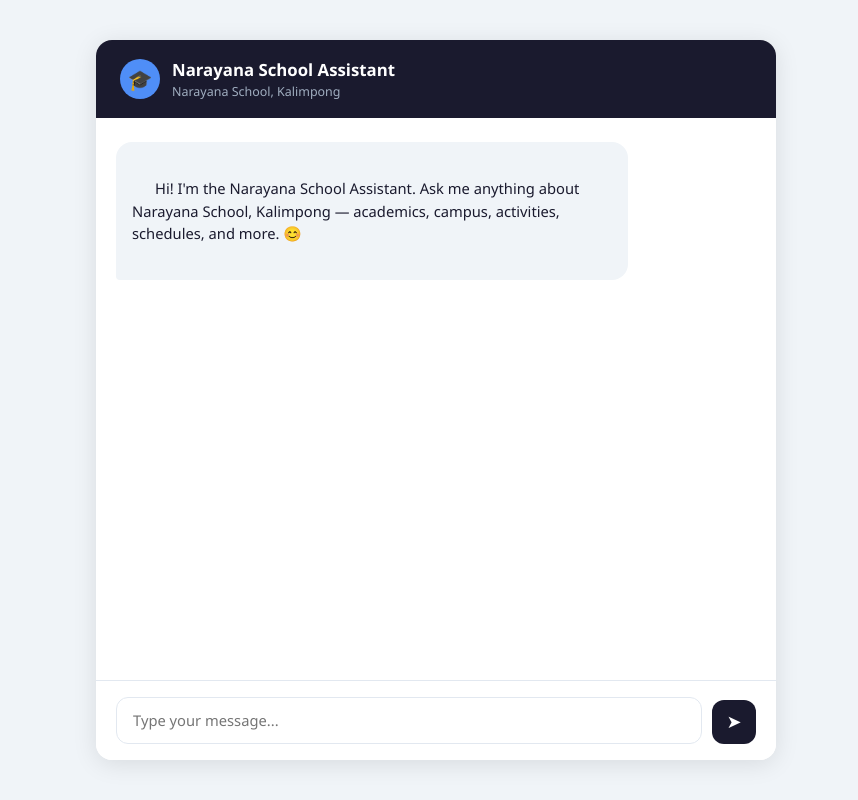
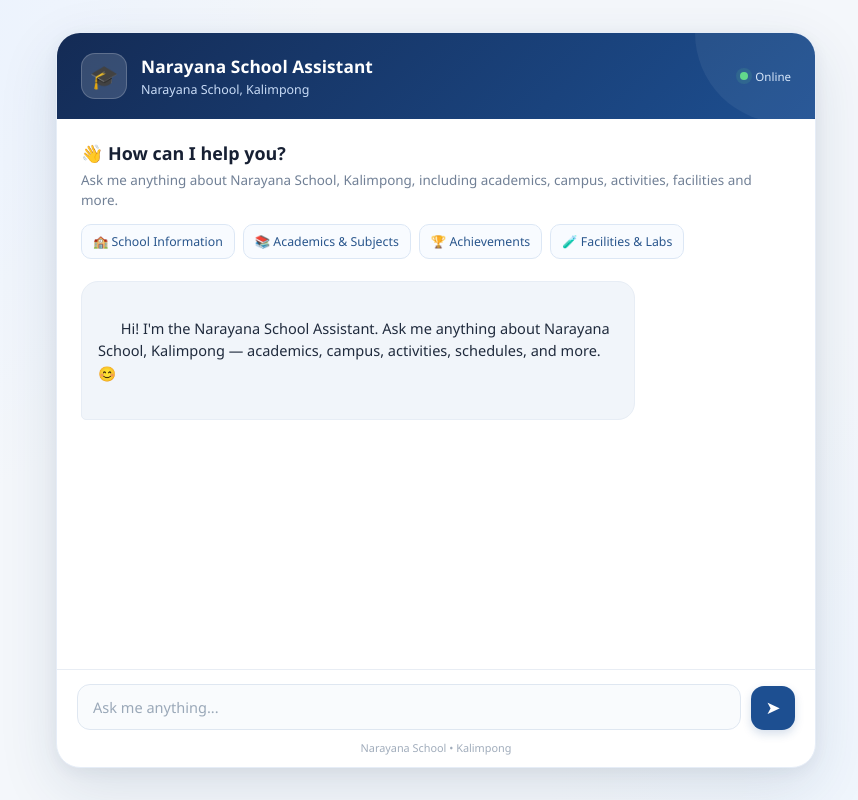
Before and after one commit to nityasa06-cell/Narayana-School-Bot, a Flask app: page / in a window 1280 px wide. Shown: the whole page, without its empty margins (204-1062 px from the left). Run offline with Flask 3, Linux system fonts and the light colour scheme.

Commit message:
Update index.html

```diff
--- a/templates/index.html
+++ b/templates/index.html
@@ -4,145 +4,267 @@
   <meta charset="UTF-8" />
   <meta name="viewport" content="width=device-width, initial-scale=1.0" />
   <title>Narayana School Assistant</title>
+
   <style>
-    /* ── Reset & base ─────────────────────────────────────── */
-    *, *::before, *::after { box-sizing: border-box; margin: 0; padding: 0; }
+    /* ── Reset ───────────────────────────────────────────── */
+    *, *::before, *::after {
+      box-sizing: border-box;
+      margin: 0;
+      padding: 0;
+    }
 
+    /* ── Base ────────────────────────────────────────────── */
     body {
       font-family: 'Segoe UI', system-ui, sans-serif;
-      background: #f0f4f8;
-      color: #1a1a2e;
+      background:
+        radial-gradient(circle at top left, #e8f1ff 0%, transparent 35%),
+        radial-gradient(circle at bottom right, #edf5ff 0%, transparent 35%),
+        #f4f7fb;
+      color: #172033;
       height: 100vh;
       display: flex;
-      flex-direction: column;
       align-items: center;
       justify-content: center;
+      padding: 20px;
     }
 
-    /* ── Chat container ───────────────────────────────────── */
+    /* ── Main container ──────────────────────────────────── */
     .chat-container {
       width: 100%;
-      max-width: 680px;
-      height: 90vh;
+      max-width: 760px;
+      height: 92vh;
+      max-height: 900px;
       background: #ffffff;
-      border-radius: 16px;
-      box-shadow: 0 4px 24px rgba(0, 0, 0, 0.1);
+      border-radius: 24px;
+      box-shadow:
+        0 20px 60px rgba(28, 55, 90, 0.12),
+        0 4px 15px rgba(28, 55, 90, 0.06);
       display: flex;
       flex-direction: column;
       overflow: hidden;
+      border: 1px solid #e6edf7;
     }
 
-    /* ── Header ───────────────────────────────────────────── */
+    /* ── Header ──────────────────────────────────────────── */
     .chat-header {
-      background: #1a1a2e;
+      background: linear-gradient(135deg, #142b55 0%, #1d4f91 100%);
       color: #ffffff;
-      padding: 18px 24px;
+      padding: 20px 24px;
       display: flex;
       align-items: center;
-      gap: 12px;
+      gap: 14px;
+      position: relative;
+      overflow: hidden;
+    }
+
+    .chat-header::after {
+      content: "";
+      position: absolute;
+      width: 180px;
+      height: 180px;
+      border-radius: 50%;
+      background: rgba(255, 255, 255, 0.06);
+      right: -60px;
+      top: -90px;
     }
 
     .chat-header .avatar {
-      width: 40px;
-      height: 40px;
-      border-radius: 50%;
-      background: #4f8ef7;
+      width: 46px;
+      height: 46px;
+      border-radius: 14px;
+      background: rgba(255, 255, 255, 0.15);
+      border: 1px solid rgba(255, 255, 255, 0.2);
       display: flex;
       align-items: center;
       justify-content: center;
-      font-size: 20px;
+      font-size: 23px;
       flex-shrink: 0;
+      position: relative;
+      z-index: 1;
+    }
+
+    .chat-header .info {
+      position: relative;
+      z-index: 1;
     }
 
     .chat-header .info h1 {
-      font-size: 1.05rem;
-      font-weight: 600;
+      font-size: 1.08rem;
+      font-weight: 650;
+      letter-spacing: 0.1px;
     }
 
     .chat-header .info p {
       font-size: 0.78rem;
-      color: #a0aec0;
-      margin-top: 2px;
+      color: #c9dcf7;
+      margin-top: 3px;
     }
 
-    /* ── Messages area ────────────────────────────────────── */
+    .online-status {
+      margin-left: auto;
+      position: relative;
+      z-index: 1;
+      display: flex;
+      align-items: center;
+      gap: 7px;
+      font-size: 0.72rem;
+      color: #d9e8fb;
+    }
+
+    .online-dot {
+      width: 8px;
+      height: 8px;
+      background: #62d98b;
+      border-radius: 50%;
+      box-shadow: 0 0 0 4px rgba(98, 217, 139, 0.12);
+    }
+
+    /* ── Welcome area ────────────────────────────────────── */
+    .welcome {
+      padding: 22px 24px 4px;
+    }
+
+    .welcome h2 {
+      font-size: 1.12rem;
+      color: #172033;
+      margin-bottom: 5px;
+    }
+
+    .welcome p {
+      color: #718096;
+      font-size: 0.84rem;
+      line-height: 1.5;
+    }
+
+    .suggestions {
+      display: flex;
+      flex-wrap: wrap;
+      gap: 8px;
+      margin-top: 14px;
+    }
+
+    .suggestion {
+      border: 1px solid #dce7f5;
+      background: #f8fbff;
+      color: #28558c;
+      border-radius: 10px;
+      padding: 8px 11px;
+      font-size: 0.77rem;
+      cursor: pointer;
+      transition: all 0.2s ease;
+      font-family: inherit;
+    }
+
+    .suggestion:hover {
+      background: #edf5ff;
+      border-color: #a9c8ed;
+      transform: translateY(-1px);
+    }
+
+    /* ── Messages ────────────────────────────────────────── */
     .messages {
       flex: 1;
       overflow-y: auto;
-      padding: 24px 20px;
+      padding: 18px 24px 20px;
       display: flex;
       flex-direction: column;
-      gap: 14px;
+      gap: 13px;
       scroll-behavior: smooth;
     }
 
     .message {
-      max-width: 80%;
+      max-width: 78%;
       padding: 12px 16px;
-      border-radius: 16px;
-      font-size: 0.92rem;
+      border-radius: 17px;
+      font-size: 0.91rem;
       line-height: 1.55;
       white-space: pre-wrap;
       word-break: break-word;
+      animation: messageIn 0.2s ease-out;
     }
 
-    /* Bot message */
-    .message.bot {
-      background: #f0f4f8;
-      color: #1a1a2e;
-      align-self: flex-start;
-      border-bottom-left-radius: 4px;
+    @keyframes messageIn {
+      from {
+        opacity: 0;
+        transform: translateY(5px);
+      }
+      to {
+        opacity: 1;
+        transform: translateY(0);
+      }
     }
 
-    /* User message */
+    /* Bot */
+    .message.bot {
+      background: #f1f5fa;
+      color: #202b3d;
+      align-self: flex-start;
+      border-bottom-left-radius: 5px;
+      border: 1px solid #e7edf5;
+    }
+
+    /* User */
     .message.user {
-      background: #1a1a2e;
+      background: linear-gradient(135deg, #1d4f91, #2868b5);
       color: #ffffff;
       align-self: flex-end;
-      border-bottom-right-radius: 4px;
+      border-bottom-right-radius: 5px;
+      box-shadow: 0 4px 10px rgba(29, 79, 145, 0.13);
     }
 
-    /* Error message */
+    /* Error */
     .message.error {
-      background: #fff5f5;
-      color: #c53030;
+      background: #fff6f6;
+      color: #b83232;
       border: 1px solid #fed7d7;
       align-self: flex-start;
-      border-bottom-left-radius: 4px;
+      border-bottom-left-radius: 5px;
     }
 
-    /* ── Typing indicator ─────────────────────────────────── */
+    /* ── Typing indicator ────────────────────────────────── */
     .typing-indicator {
       display: flex;
       gap: 5px;
-      padding: 14px 16px;
-      background: #f0f4f8;
-      border-radius: 16px;
-      border-bottom-left-radius: 4px;
+      padding: 13px 16px;
+      background: #f1f5fa;
+      border: 1px solid #e7edf5;
+      border-radius: 17px;
+      border-bottom-left-radius: 5px;
       align-self: flex-start;
       align-items: center;
+      animation: messageIn 0.2s ease-out;
     }
 
     .typing-indicator span {
-      width: 8px;
-      height: 8px;
-      background: #718096;
+      width: 7px;
+      height: 7px;
+      background: #7d91a9;
       border-radius: 50%;
       animation: bounce 1.2s infinite ease-in-out;
     }
 
-    .typing-indicator span:nth-child(2) { animation-delay: 0.2s; }
-    .typing-indicator span:nth-child(3) { animation-delay: 0.4s; }
+    .typing-indicator span:nth-child(2) {
+      animation-delay: 0.2s;
+    }
+
+    .typing-indicator span:nth-child(3) {
+      animation-delay: 0.4s;
+    }
 
     @keyframes bounce {
-      0%, 60%, 100% { transform: translateY(0); }
-      30%            { transform: translateY(-6px); }
+      0%, 60%, 100% {
+        transform: translateY(0);
+      }
+
+      30% {
+        transform: translateY(-6px);
+      }
     }
 
-    /* ── Input area ───────────────────────────────────────── */
+    /* ── Input area ──────────────────────────────────────── */
     .input-area {
-      padding: 16px 20px;
-      border-top: 1px solid #e2e8f0;
+      padding: 14px 20px 10px;
+      border-top: 1px solid #e8edf4;
       display: flex;
       gap: 10px;
       align-items: flex-end;
@@ -151,77 +273,225 @@
 
     #user-input {
       flex: 1;
-      padding: 12px 16px;
-      border: 1.5px solid #e2e8f0;
-      border-radius: 12px;
-      font-size: 0.92rem;
+      padding: 12px 15px;
+      border: 1.5px solid #dfe7f1;
+      border-radius: 13px;
+      font-size: 0.91rem;
       font-family: inherit;
       resize: none;
       outline: none;
       line-height: 1.4;
       max-height: 140px;
       overflow-y: auto;
-      transition: border-color 0.2s;
+      background: #f9fbfd;
+      color: #172033;
+      transition:
+        border-color 0.2s,
+        background 0.2s,
+        box-shadow 0.2s;
     }
 
-    #user-input:focus { border-color: #4f8ef7; }
+    #user-input::placeholder {
+      color: #9aa8b8;
+    }
+
+    #user-input:focus {
+      border-color: #4f8ef7;
+      background: #ffffff;
+      box-shadow: 0 0 0 3px rgba(79, 142, 247, 0.1);
+    }
 
     #send-btn {
       width: 44px;
       height: 44px;
-      background: #1a1a2e;
+      background: #1d4f91;
       color: #ffffff;
       border: none;
-      border-radius: 12px;
+      border-radius: 13px;
       cursor: pointer;
       font-size: 18px;
       display: flex;
       align-items: center;
       justify-content: center;
       flex-shrink: 0;
-      transition: background 0.2s, transform 0.1s;
+      transition:
+        background 0.2s,
+        transform 0.1s,
+        box-shadow 0.2s;
+      box-shadow: 0 4px 10px rgba(29, 79, 145, 0.18);
     }
 
-    #send-btn:hover:not(:disabled)  { background: #2d2d4e; }
-    #send-btn:active:not(:disabled) { transform: scale(0.95); }
-    #send-btn:disabled { background: #a0aec0; cursor: not-allowed; }
+    #send-btn:hover:not(:disabled) {
+      background: #17427a;
+      box-shadow: 0 6px 14px rgba(29, 79, 145, 0.23);
+    }
 
-    /* ── Scrollbar ────────────────────────────────────────── */
-    .messages::-webkit-scrollbar { width: 5px; }
-    .messages::-webkit-scrollbar-track { background: transparent; }
-    .messages::-webkit-scrollbar-thumb { background: #cbd5e0; border-radius: 10px; }
+    #send-btn:active:not(:disabled) {
+      transform: scale(0.94);
+    }
+
+    #send-btn:disabled {
+      background: #a8b5c5;
+      cursor: not-allowed;
+      box-shadow: none;
+    }
+
+    /* ── Footer ──────────────────────────────────────────── */
+    .footer {
+      text-align: center;
+      padding: 0 20px 12px;
+      color: #a0acbb;
+      font-size: 0.68rem;
+    }
+
+    /* ── Scrollbar ───────────────────────────────────────── */
+    .messages::-webkit-scrollbar {
+      width: 5px;
+    }
+
+    .messages::-webkit-scrollbar-track {
+      background: transparent;
+    }
+
+    .messages::-webkit-scrollbar-thumb {
+      background: #cbd7e5;
+      border-radius: 10px;
+    }
+
+    .messages::-webkit-scrollbar-thumb:hover {
+      background: #aebed0;
+    }
+
+    /* ── Mobile ──────────────────────────────────────────── */
+    @media (max-width: 700px) {
+      body {
+        padding: 0;
+      }
+
+      .chat-container {
+        height: 100vh;
+        max-height: none;
+        border-radius: 0;
+        border: none;
+      }
+
+      .online-status {
+        display: none;
+      }
+
+      .welcome {
+        padding: 18px 18px 3px;
+      }
+
+      .messages {
+        padding: 15px 17px 18px;
+      }
+
+      .message {
+        max-width: 86%;
+      }
+
+      .input-area {
+        padding: 12px 14px 9px;
+      }
+    }
+
+    @media (max-width: 430px) {
+      .chat-header {
+        padding: 17px 18px;
+      }
+
+      .chat-header .info h1 {
+        font-size: 0.98rem;
+      }
+
+      .suggestion {
+        font-size: 0.73rem;
+        padding: 7px 9px;
+      }
+    }
   </style>
 </head>
+
 <body>
 
 <div class="chat-container">
 
   <!-- Header -->
   <div class="chat-header">
+
     <div class="avatar">🎓</div>
+
     <div class="info">
       <h1>Narayana School Assistant</h1>
       <p>Narayana School, Kalimpong</p>
     </div>
+
+    <div class="online-status">
+      <span class="online-dot"></span>
+      Online
+    </div>
+
+  </div>
+
+  <!-- Welcome -->
+  <div class="welcome">
+
+    <h2>👋 How can I help you?</h2>
+
+    <p>
+      Ask me anything about Narayana School, Kalimpong,
+      including academics, campus, activities, facilities and more.
+    </p>
+
+    <div class="suggestions">
+
+      <button class="suggestion" onclick="useSuggestion('Tell me about Narayana School Kalimpong')">
+        🏫 School Information
+      </button>
+
+      <button class="suggestion" onclick="useSuggestion('What subjects are offered?')">
+        📚 Academics & Subjects
+      </button>
+
+      <button class="suggestion" onclick="useSuggestion('Tell me about Narayana School achievements')">
+        🏆 Achievements
+      </button>
+
+      <button class="suggestion" onclick="useSuggestion('What facilities does the school have?')">
+        🧪 Facilities & Labs
+      </button>
+
+    </div>
+
   </div>
 
   <!-- Messages -->
   <div class="messages" id="messages">
+
     <div class="message bot">
       Hi! I'm the Narayana School Assistant. Ask me anything about Narayana School, Kalimpong — academics, campus, activities, schedules, and more. 😊
     </div>
+
   </div>
 
   <!-- Input -->
   <div class="input-area">
+
     <textarea
       id="user-input"
       rows="1"
-      placeholder="Type your message..."
+      placeholder="Ask me anything..."
     ></textarea>
+
     <button id="send-btn" title="Send">
       &#10148;
     </button>
+
+  </div>
+
+  <div class="footer">
+    Narayana School • Kalimpong
   </div>
 
 </div>
@@ -270,6 +540,16 @@
     inputEl.disabled = loading;
   }
 
+  // ── Suggestion buttons ──────────────────────────────────
+  function useSuggestion(text) {
+    if (inputEl.disabled) return;
+
+    inputEl.value = text;
+    inputEl.style.height = "auto";
+    inputEl.style.height = inputEl.scrollHeight + "px";
+    inputEl.focus();
+  }
+
   // Auto-grow textarea
   inputEl.addEventListener("input", () => {
     inputEl.style.height = "auto";
@@ -301,21 +581,34 @@
       hideTyping();
 
       if (!response.ok || data.error) {
-        addMessage("Sorry, something went wrong: " + (data.error || "Unknown error."), "error");
+        addMessage(
+          "Sorry, something went wrong: " +
+          (data.error || "Unknown error."),
+          "error"
+        );
       } else {
         const reply = data.reply;
         addMessage(reply, "bot");
 
         // Update history so context is preserved in next turn
-        history.push({ role: "user",      content: text });
+        history.push({ role: "user", content: text });
         history.push({ role: "assistant", content: reply });
       }
+
     } catch (err) {
+
       hideTyping();
-      addMessage("Network error. Please check your connection.", "error");
+
+      addMessage(
+        "Network error. Please check your connection.",
+        "error"
+      );
+
     } finally {
+
       setLoading(false);
       inputEl.focus();
+
     }
   }
 
@@ -324,10 +617,12 @@
 
   // Send on Enter (Shift+Enter = newline)
   inputEl.addEventListener("keydown", (e) => {
+
     if (e.key === "Enter" && !e.shiftKey) {
       e.preventDefault();
       sendMessage();
     }
+
   });
 </script>
 
```
